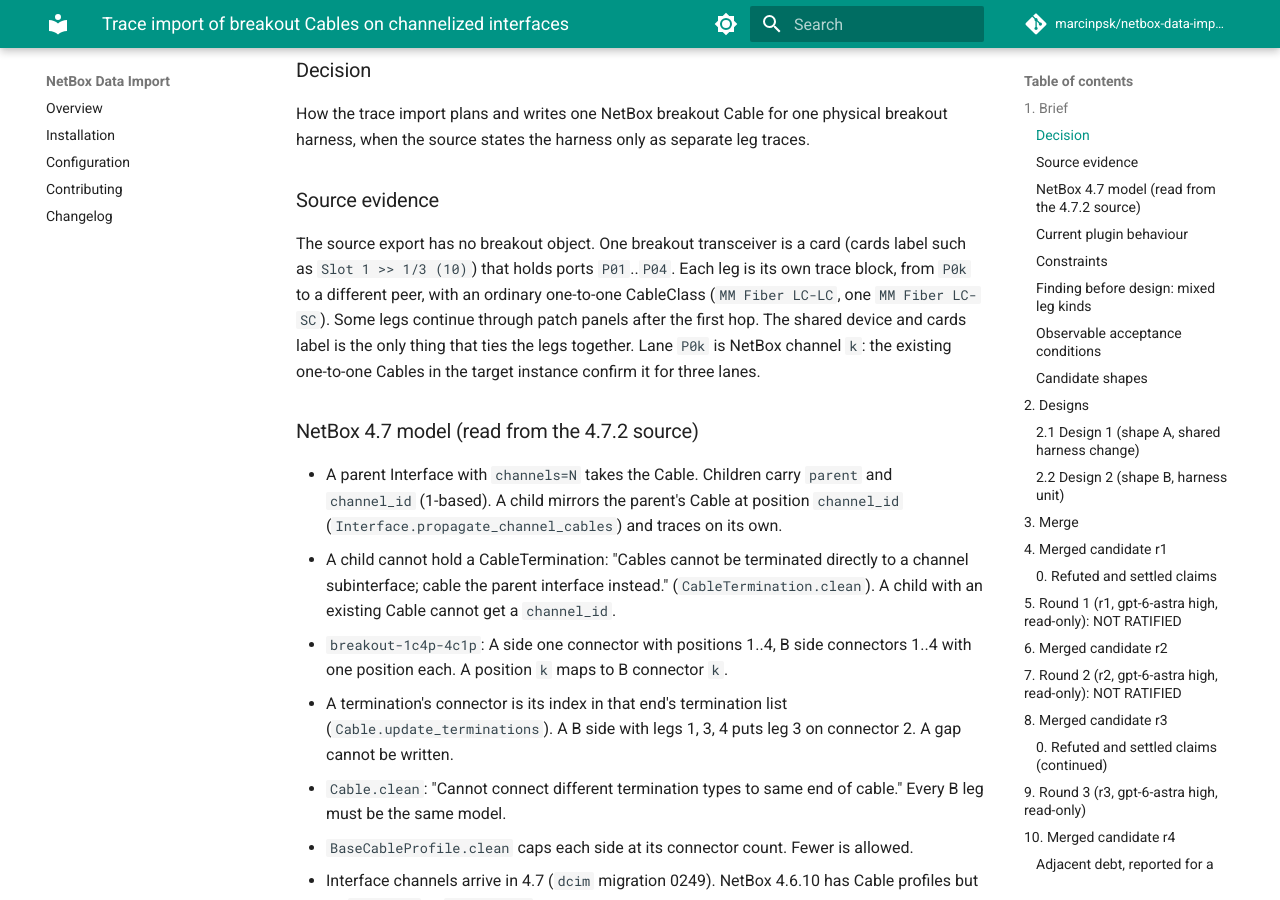
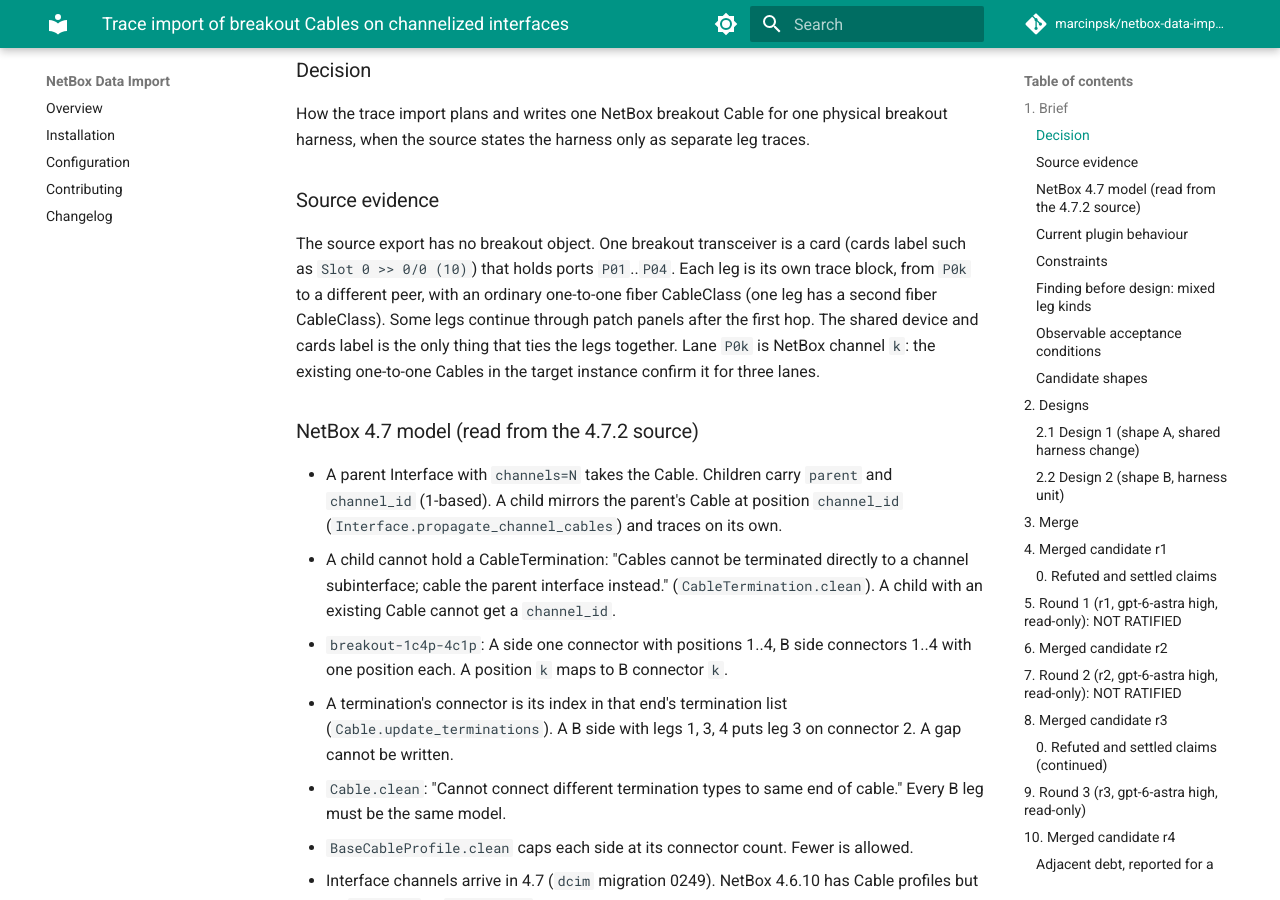
Before and after one commit to marcinpsk/netbox-data-import-plugin, an MkDocs documentation site: the page built from docs/design/trace-breakout-cables.md, in a window 1280 px wide and 900 px high, scrolled down 308 px. Built offline with MkDocs 1.6.1 and Material for MkDocs 9.7.7, drawn with Linux system fonts in a browser that asks for light colours; comment, search, counter and statistics services are not loaded.

Commit message:
docs: use neutral labels for the breakout cards and CableClass
The breakout design record quoted a cards label and two CableClass
labels copied from a source export. The record and the harness tests
now use neutral labels: cards "Slot 0 >> 0/0 (10)", parent port "0/0"
and CableClass "Lane Fiber".

```diff
--- a/docs/design/trace-breakout-cables.md
+++ b/docs/design/trace-breakout-cables.md
@@ -12,8 +12,8 @@
 ### Source evidence
 
 The source export has no breakout object. One breakout transceiver is a card (cards label such as
-`Slot 1 >> 1/3 (10)`) that holds ports `P01`..`P04`. Each leg is its own trace block, from `P0k` to a
-different peer, with an ordinary one-to-one CableClass (`MM Fiber LC-LC`, one `MM Fiber LC-SC`). Some
+`Slot 0 >> 0/0 (10)`) that holds ports `P01`..`P04`. Each leg is its own trace block, from `P0k` to a
+different peer, with an ordinary one-to-one fiber CableClass (one leg has a second fiber CableClass). Some
 legs continue through patch panels after the first hop. The shared device and cards label is the only
 thing that ties the legs together. Lane `P0k` is NetBox channel `k`: the existing one-to-one Cables in
 the target instance confirm it for three lanes.
```
Also changed, not shown: 1 other file.
